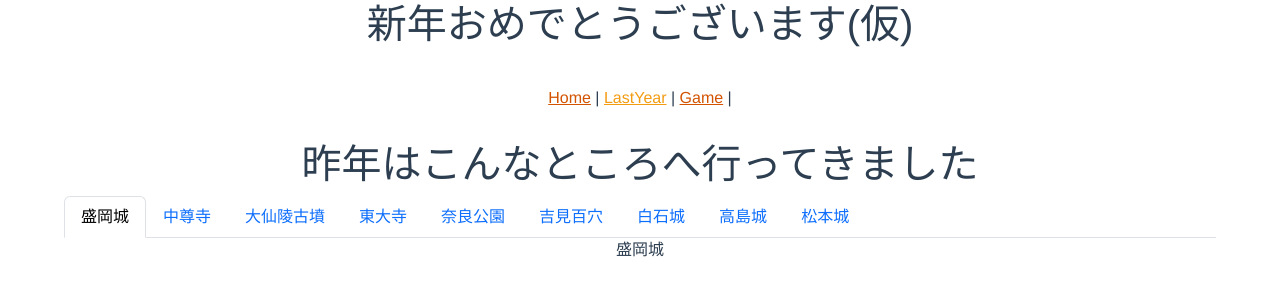
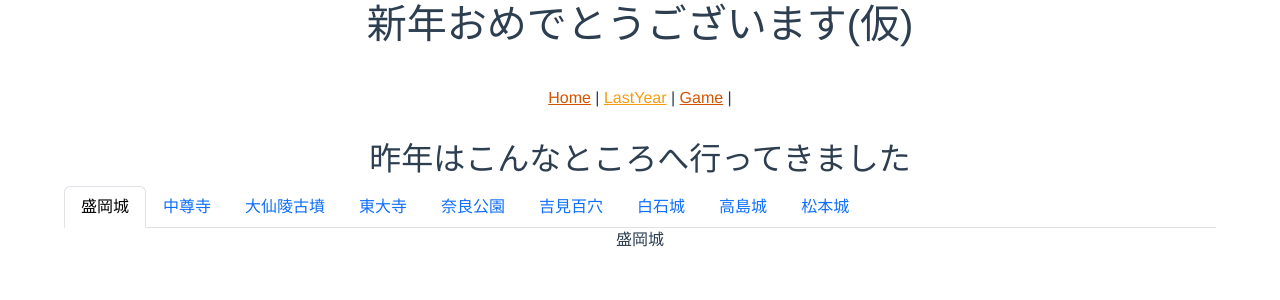
Before and after one commit to masashikuwahara/new_year2025, a Vue app: page /lastyear in a window 1280 px wide. Shown: the top 300 px of the page. Built offline with nearby package versions, Linux system fonts and the light colour scheme.

Commit message:
タグ変更

```diff
--- a/src/views/GameView.vue
+++ b/src/views/GameView.vue
@@ -1,5 +1,5 @@
 <template>
-  <h1>暇つぶしに神経衰弱はどう？</h1>
+  <h2>暇つぶしに神経衰弱はどう？</h2>
 </template>
 
 <script>
--- a/src/views/LastYearView.vue
+++ b/src/views/LastYearView.vue
@@ -1,6 +1,6 @@
 <template>
   <div>
-    <h1>昨年はこんなところへ行ってきました</h1>
+    <h2>昨年はこんなところへ行ってきました</h2>
     <ul class="nav nav-tabs">
       <li class="nav-item" v-for="(item, index) in items" :key="index">
         <a class="nav-link" :class="{ active: activeTab === index }" @click="activeTab = index">{{ item.name }}</a>
```
